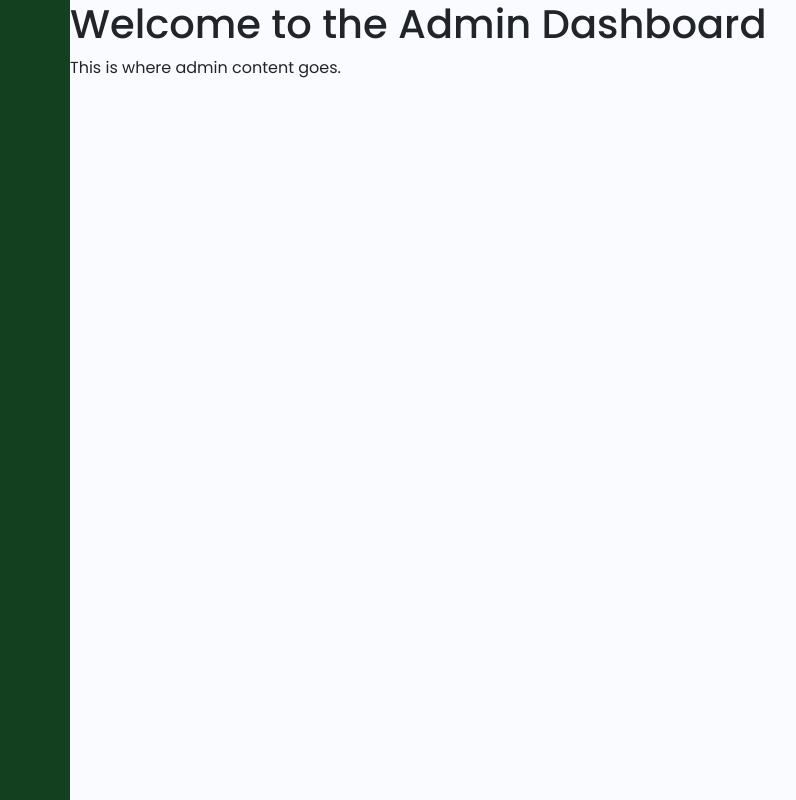
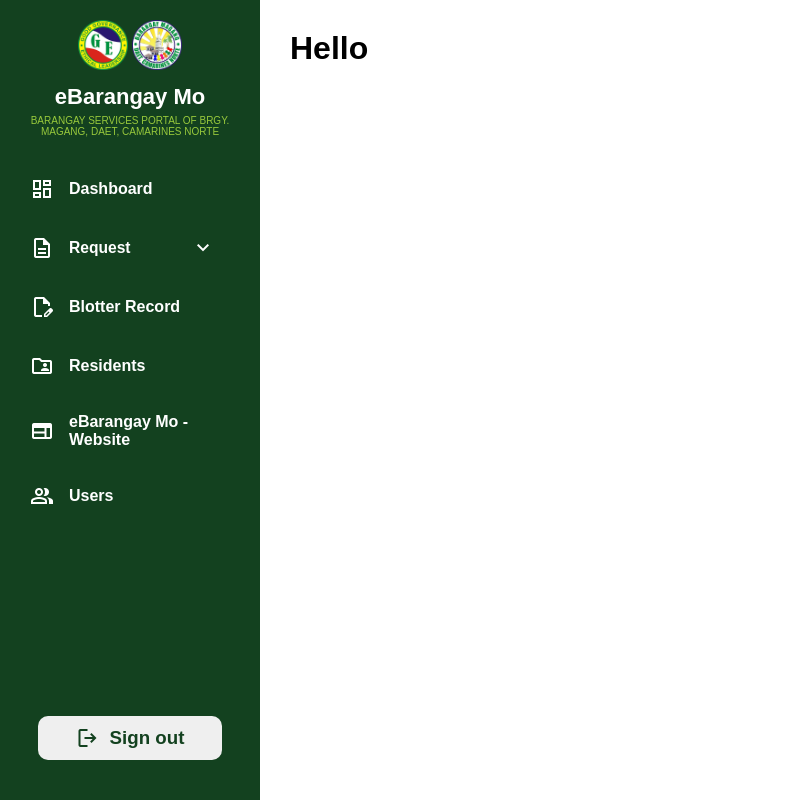
Before and after one commit to flksdgaf/ebarangaymo, a PHP site: page /adminpanel.php in a window 1280 px wide. Shown: the whole page, without its empty margins (0-796 px from the left). Run offline with PHP 8.4, Linux system fonts and the light colour scheme; some libraries are stand-ins or nearby versions.

Commit message:
And die with a smile

```diff
--- /dev/null
+++ b/admincontent.css
@@ -0,0 +1,21 @@
+/* Main Content Area */
+.main-content {
+    margin-left: 260px; /* width of the sidebar */
+    background-color: #ffffff;
+    min-height: 100vh;
+    padding: 30px;
+    transition: margin-left 0.3s ease;
+  }
+
+  .content-wrapper {
+    max-width: 1200px;
+    margin: 0 auto;
+  }
+
+  /* Responsive for mobile */
+  @media (max-width: 768px) {
+    .main-content {
+      margin-left: 70px;
+      padding: 20px 15px;
+    }
+  }
--- a/adminpanel.php
+++ b/adminpanel.php
@@ -7,34 +7,23 @@ $page = 'admin';
 <head>
     <meta charset="UTF-8">
     <meta name="viewport" content="width=device-width, initial-scale=1.0">
-    <title>Admin Panel - eBarangay Mo</title>
+    <title>Admin - eBarangayMo</title>
+    <link rel="stylesheet" href="https://fonts.googleapis.com/css2?family=Material+Symbols+Outlined" />
     <link rel="stylesheet" href="sidebar.css">
-    <link href="https://cdn.jsdelivr.net/npm/bootstrap@5.3.0/dist/css/bootstrap.min.css" rel="stylesheet">
-    <link rel="stylesheet" href="https://cdnjs.cloudflare.com/ajax/libs/font-awesome/6.4.0/css/all.min.css">
-    <link rel="preconnect" href="https://fonts.googleapis.com">
-    <link rel="preconnect" href="https://fonts.gstatic.com" crossorigin>
-    <link href="https://cdn.lineicons.com/4.0/lineicons.css" rel="stylesheet" />
-    <link href="https://fonts.googleapis.com/css2?family=Poppins:wght@100;200;300;400;500;600;700;800;900&display=swap" rel="stylesheet">
-    <link href="https://cdn.jsdelivr.net/npm/bootstrap@5.3.0-alpha3/dist/css/bootstrap.min.css" rel="stylesheet"
-        integrity="sha384-KK94CHFLLe+nY2dmCWGMq91rCGa5gtU4mk92HdvYe+M/SXH301p5ILy+dN9+nJOZ" crossorigin="anonymous">
-    <script defer src="https://cdn.jsdelivr.net/npm/bootstrap@5.3.0/dist/js/bootstrap.bundle.min.js"></script>
+    <link rel="stylesheet" href="admincontent.css">
 </head>
 <body>
-    <div class="wrapper">
+    <div class="container">
         <?php include 'includes/sidebar.php'; ?>
 
-        <!-- Main Content -->
         <div class="main-content">
-            <h1>Welcome to the Admin Dashboard</h1>
-            <p>This is where admin content goes.</p>
+            <div class="content-wrapper">
+                <h1>Hello</h1>
+                <!-- Add more content here -->
+            </div>
+        </div>
 
-        </div>
     </div>
-
-    <!-- Scripts -->
-    <script src="https://cdn.jsdelivr.net/npm/bootstrap@5.3.0-alpha3/dist/js/bootstrap.bundle.min.js"
-        integrity="sha384-ENjdO4Dr2bkBIFxQpeoTz1HIcje39Wm4jDKdf19U8gI4ddQ3GYNS7NTKfAdVQSZe"
-        crossorigin="anonymous"></script>
     <script src="js/script.js"></script>
 </body>
 </html>
--- a/includes/sidebar.php
+++ b/includes/sidebar.php
@@ -1,92 +1,63 @@
+<!-- Toggle Button (Hamburger) -->
+<span class="material-symbols-outlined toggle-btn">menu</span>
+
+<!-- Sidebar -->
 <aside id="sidebar">
-    <div class="d-flex">
-        <button class="toggle-btn" type="button">
-            <i class="lni lni-grid-alt"></i>
-        </button>
-        <div class="sidebar-logo">
-            <a href="#">eBarangay Mo</a>
+  <div class="top">
+    <div class="logo">
+      <img src="images/index_images/GoodGovernanceLogo.png" alt="Good Governance Logo" style="width: 50px;">
+      <img src="images/index_images/BarangayMagangLogo.png" alt="Barangay Magang Logo" style="width: 50px;">
+      <h2>eBarangay Mo</h2>
+      <p>BARANGAY SERVICES PORTAL OF BRGY. MAGANG, DAET, CAMARINES NORTE</p>
+    </div>
+
+    <div class="close" id="close-btn">
+      <span class="material-symbols-outlined">close</span>
     </div>
   </div>
-    <ul class="sidebar-nav">
-        <li class="sidebar-item">
-            <a href="#" class="sidebar-link">
-                <i class="lni lni-user"></i>
-                <span>Dashboard</span>
+
+  <div class="sidebar">
+    <a href="#">
+        <span class="material-symbols-outlined">dashboard</span>
+        <h3>Dashboard</h3>
     </a>
-        </li>
-        <li class="sidebar-item">
-            <a href="#" class="sidebar-link collapsed has-dropdown" data-bs-toggle="collapse"
-                data-bs-target="#auth" aria-expanded="false" aria-controls="auth">
-                <i class="lni lni-protection"></i>
-                <span>Request</span>
+    <div class="dropdown">
+        <button class="dropdown-toggle">
+            <span class="material-symbols-outlined">description</span>
+            <h3>Request</h3>
+            <span class="material-symbols-outlined arrow">expand_more</span>
+        </button>
+        <div class="dropdown-menu">
+            <a href="#">Barangay ID</a>
+            <a href="#">Barangay Clearance</a>
+            <a href="#">Certificate</a>
+            <a href="#">Business Permit</a>
+            <a href="#">Katarungang Pambarangay</a>
+            <a href="#">Environmental Services</a>
+        </div>
+    </div>
+    <a href="#">
+        <span class="material-symbols-outlined">edit_document</span>
+        <h3>Blotter Record</h3>
     </a>
-            <ul id="auth" class="sidebar-dropdown list-unstyled collapse" data-bs-parent="#sidebar">
-                <li class="sidebar-item">
-                    <a href="#" class="sidebar-link">Barangay ID</a>
-                </li>
-                <li class="sidebar-item">
-                    <a href="#" class="sidebar-link">Barangay Clearance</a>
-                </li>
-                <li class="sidebar-item">
-                    <a href="#" class="sidebar-link">Certificate</a>
-                </li>
-                <li class="sidebar-item">
-                    <a href="#" class="sidebar-link">Business Permit</a>
-                </li>
-                <li class="sidebar-item">
-                    <a href="#" class="sidebar-link">Katarungang Pambarangay</a>
-                </li>
-                <li class="sidebar-item">
-                    <a href="#" class="sidebar-link">Environmental Services</a>
-                </li>
-            </ul>
-        </li>
-        <li class="sidebar-item">
-            <a href="#" class="sidebar-link">
-                <i class="lni lni-agenda"></i>
-                <span>Blotter Record</span>
+    <a href="#">
+        <span class="material-symbols-outlined">folder_shared</span>
+        <h3>Residents</h3>
     </a>
-        </li>
-        <li class="sidebar-item">
-            <a href="#" class="sidebar-link">
-                <i class="lni lni-popup"></i>
-                <span>Residents</span>
+    <a href="#">
+        <span class="material-symbols-outlined">web</span>
+        <h3>eBarangay Mo - Website</h3>
     </a>
-        </li>
-        <li class="sidebar-item">
-            <a href="#" class="sidebar-link collapsed has-dropdown" data-bs-toggle="collapse"
-                data-bs-target="#multi" aria-expanded="false" aria-controls="multi">
-                <i class="lni lni-layout"></i>
-                <span>eBarangay Mo Website</span>
+    <a href="#">
+        <span class="material-symbols-outlined">group</span>
+        <h3>Users</h3>
     </a>
-            <ul id="multi" class="sidebar-dropdown list-unstyled collapse" data-bs-parent="#sidebar">
-                <li class="sidebar-item">
-                    <a href="#" class="sidebar-link collapsed" data-bs-toggle="collapse"
-                        data-bs-target="#multi-two" aria-expanded="false" aria-controls="multi-two">
-                        Two Links
-                    </a>
-                    <ul id="multi-two" class="sidebar-dropdown list-unstyled collapse">
-                        <li class="sidebar-item">
-                            <a href="#" class="sidebar-link">Link 1</a>
-                        </li>
-                        <li class="sidebar-item">
-                            <a href="#" class="sidebar-link">Link 2</a>
-                        </li>
-                    </ul>
-                </li>
-            </ul>
-        </li>
-        <li class="sidebar-item">
-            <a href="#" class="sidebar-link">
-                <i class="lni lni-cog"></i>
-                <span>Users</span>
-            </a>
-        </li>
-    </ul>
-    <div class="sidebar-footer">
-        <a href="#" class="sidebar-link">
-            <i class="lni lni-exit"></i>
-            <span>Logout</span>
+  </div>
+
+  <div class="logout-btn">
+    <a href="#">
+      <span class="material-symbols-outlined">logout</span>
+      <h3>Sign out</h3>
     </a>
   </div>
 </aside>
--- a/sidebar.css
+++ b/sidebar.css
@@ -1,140 +1,239 @@
+/* Base Reset */
 * {
+    margin: 0;
+    padding: 0;
+    box-sizing: border-box;
     font-family: 'Poppins', sans-serif;
+  }
+
+  /* Sidebar Container */
+#sidebar {
+  width: 260px;
+  height: 100vh;
+  background-color: #13411F;
+  color: white;
+  position: fixed;
+  left: 0;
+  top: 0;
+  padding: 20px 15px;
+  display: flex;
+  flex-direction: column;
+  z-index: 1000;
+  flex-direction: column;
+  justify-content: space-between;
+
+  /* Smooth and GPU-accelerated transition */
+  transform: translateX(0);
+  transition: transform 0.3s ease-in-out;
+
+  /* Hardware-acceleration performance boosts */
+  will-change: transform;
+  backface-visibility: hidden;
+  perspective: 1000;
 }
 
-::after,
-::before {
-    box-sizing: border-box;
-    margin: 0;
-    padding: 0;
+
+/* Collapsed by default on mobile */
+@media (max-width: 768px) {
+    #sidebar {
+        transform: translateX(-100%);
+    }
+    #sidebar.expand {
+        transform: translateX(0);
+    }
 }
 
-a {
-    text-decoration: none;
+/* Top section: logos & heading */
+#sidebar .top .logo {
+    text-align: center;
 }
 
-li {
-    list-style: none;
+#sidebar .top h2 {
+    font-size: 22px;
+    margin: 10px 0 5px;
+    color: #ffffff;
 }
 
-h1 {
-    font-weight: 600;
-    font-size: 1.5rem;
+#sidebar .top p {
+    font-size: 10px;
+    color: #98C93C;
 }
 
-.wrapper {
-    display: flex;
+/* Close button */
+#close-btn {
+    display: none;
+    position: absolute;
+    top: 20px;
+    right: 15px;
+    font-size: 24px;
+    cursor: pointer;
 }
 
-.main-content {
-    min-height: 100vh;
-    width: 100%;
-    overflow: hidden;
-    transition: all 0.35s ease-in-out;
-    background-color: #fafbfe;
+@media (max-width: 768px) {
+    #close-btn {
+        display: block;
+    }
 }
 
-#sidebar {
-    width: 70px;
-    min-width: 70px;
-    z-index: 1000;
-    transition: all .25s ease-in-out;
-    background-color: #13411F;
+/* Navigation Links */
+.sidebar {
+    margin-top: 30px;
     display: flex;
     flex-direction: column;
+    gap: 15px;
+    flex: 1;
+    overflow-y: auto;
 }
 
-#sidebar.expand {
-    width: 260px;
-    min-width: 260px;
+.sidebar a {
+    display: flex;
+    align-items: center;
+    padding: 10px 15px;
+    text-decoration: none;
+    color: #ffffff;
+    border-radius: 10px;
+    transition: 0.3s ease;
 }
 
-.toggle-btn {
-    background-color: transparent;
-    cursor: pointer;
-    border: 0;
-    padding: 1rem 1.5rem;
+.sidebar a:hover {
+    background-color: #ffffff;
+    color: #13411F;
 }
 
-.toggle-btn i {
-    font-size: 1.5rem;
-    color: #FFF;
+.sidebar a span {
+    margin-right: 15px;
 }
 
-.sidebar-logo {
-    margin: auto 0;
+.sidebar a h3 {
+    font-size: 16px;
 }
 
-.sidebar-logo a {
-    color: #FFF;
-    font-size: 1.15rem;
-    font-weight: 600;
-}
-
-#sidebar:not(.expand) .sidebar-logo,
-#sidebar:not(.expand) a.sidebar-link span {
-    display: none;
-}
-
-.sidebar-nav {
-    padding: 2rem 0;
-    flex: 1 1 auto;
-}
-
-a.sidebar-link {
-    padding: .625rem 1.625rem;
-    color: #FFF;
-    display: block;
-    font-size: 0.9rem;
-    white-space: nowrap;
-    border-left: 3px solid transparent;
-}
-
-.sidebar-link i {
-    font-size: 1.1rem;
-    margin-right: .75rem;
-}
-
-a.sidebar-link:hover {
-    background-color: rgba(255, 255, 255, .075);
-    border-left: 3px solid #3b7ddd;
-}
-
-.sidebar-item {
+/* Dropdown Container */
+.dropdown {
+    display: flex;
+    flex-direction: column;
     position: relative;
 }
 
-#sidebar:not(.expand) .sidebar-item .sidebar-dropdown {
-    position: absolute;
-    top: 0;
-    left: 70px;
-    background-color: #0e2238;
-    padding: 0;
-    min-width: 15rem;
-    display: none;
+.dropdown-toggle {
+    display: flex;
+    align-items: center;
+    background: none;
+    border: none;
+    color: #ffffff;
+    padding: 10px 15px;
+    text-align: left;
+    border-radius: 10px;
+    width: 100%;
+    cursor: pointer;
+    transition: 0.3s ease;
 }
 
-#sidebar:not(.expand) .sidebar-item:hover .has-dropdown+.sidebar-dropdown {
-    display: block;
-    max-height: 15em;
-    width: 100%;
-    opacity: 1;
+.dropdown-toggle:hover {
+    background-color: #ffffff;
+    color: #13411F;
 }
 
-#sidebar.expand .sidebar-link[data-bs-toggle="collapse"]::after {
-    border: solid;
-    border-width: 0 .075rem .075rem 0;
-    content: "";
-    display: inline-block;
-    padding: 2px;
-    position: absolute;
-    right: 1.5rem;
-    top: 1.4rem;
-    transform: rotate(-135deg);
-    transition: all .2s ease-out;
+.dropdown-toggle span {
+    margin-right: 15px;
 }
 
-#sidebar.expand .sidebar-link[data-bs-toggle="collapse"].collapsed::after {
-    transform: rotate(45deg);
-    transition: all .2s ease-out;
+.dropdown-toggle .arrow {
+    margin-left: auto;
+    transition: transform 0.3s ease;
 }
+
+/* Dropdown Menu */
+.dropdown-menu {
+    display: none;
+    flex-direction: column;
+    padding-left: 35px;
+    margin-top: 5px;
+}
+
+.dropdown-menu a {
+    text-decoration: none;
+    color: #ffffff;
+    font-size: 14px;
+    padding: 6px 10px;
+    border-radius: 8px;
+    transition: 0.2s ease;
+}
+
+.dropdown-menu a:hover {
+    background-color: #ffffff;
+    color: #13411F;
+}
+
+/* Sticky logout at the bottom */
+.logout-btn {
+    padding: 20px 0;
+    display: flex;
+    justify-content: center;
+  }
+
+  .logout-btn a {
+    display: flex;
+    align-items: center;
+    justify-content: center;
+    padding: 10px 20px;
+    width: 80%;
+    background-color: #EFEFEF;
+    color: #13411F;
+    border-radius: 10px;
+    text-decoration: none;
+    transition: 0.3s ease;
+  }
+
+  .logout-btn a:hover {
+    background-color: #379237;
+    color: white;
+  }
+
+  .logout-btn a span {
+    margin-right: 10px;
+  }
+
+  @media (max-width: 768px) {
+    .logout-btn {
+      padding-bottom: 40px; /* Increased from default */
+    }
+
+    .logout-btn a {
+      width: 90%;
+      font-size: 14px;
+      padding: 10px;
+    }
+
+    .logout-btn a span {
+      font-size: 20px;
+      margin-right: 8px;
+    }
+  }
+
+  @media (max-width: 420px) {
+    .logout-btn {
+      padding-bottom: 60px; /* Pushes it up even more */
+    }
+  }
+
+/* Toggle Button (hamburger menu) */
+.toggle-btn {
+    display: none;
+    position: fixed;
+    top: 20px;
+    left: 20px;
+    font-size: 28px;
+    background-color: #d4f1d7;
+    color: #10451d;
+    padding: 6px 10px;
+    border-radius: 8px;
+    cursor: pointer;
+    z-index: 1100;
+}
+
+@media (max-width: 768px) {
+    .toggle-btn {
+        display: block;
+    }
+}
```
Also changed, not shown: js/script.js (+20 -2 lines). Lines whose indentation alone changed are shown as unchanged.
